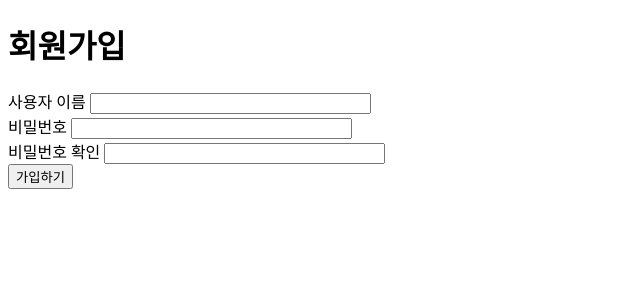
After one commit to kwangwoon-no1/ShedNote, a Flask app: page /register in a window 1280 px wide. The commit adds this page. Shown: the top 300 px of the page, without its empty margins (0-640 px from the left). Run offline with Flask 3, Linux system fonts and the light colour scheme.

Commit message:
회원가입 구현

```diff
--- a/app/__init__.py
+++ b/app/__init__.py
@@ -14,6 +14,8 @@ def create_app(config_class=Config):
     login_manager.init_app(app)
     login_manager.login_view = 'main.login'  # 로그인 페이지로 리디렉션
 
+    from app.models import User
+
     # user_loader 함수 등록
     @login_manager.user_loader
     def load_user(user_id):
@@ -23,4 +25,7 @@ def create_app(config_class=Config):
     from app.routes import main
     app.register_blueprint(main)
 
+    with app.app_context():
+        db.create_all()
+
     return app
--- a/app/config.py
+++ b/app/config.py
@@ -1,5 +1,5 @@
 # app/config.py
 class Config:
     SECRET_KEY = 'your-secret-key-here'  # CSRF와 세션을 위한 비밀 키
-    SQLALCHEMY_DATABASE_URI = 'sqlite:///instance/shednote.db'  # SQLite DB URI
+    SQLALCHEMY_DATABASE_URI = 'sqlite:///C:\shednote\instance/site.db'  # SQLite DB URI
     SQLALCHEMY_TRACK_MODIFICATIONS = False  # SQLAlchemy의 변경 추적 비활성화
--- a/app/forms.py
+++ b/app/forms.py
@@ -1,6 +1,7 @@
 from flask_wtf import FlaskForm
 from wtforms import StringField, PasswordField, SubmitField
 from wtforms.validators import DataRequired, Length, EqualTo
+
 
 class LoginForm(FlaskForm):
     username = StringField('Username', validators=[DataRequired()])
@@ -9,6 +10,5 @@ class LoginForm(FlaskForm):
 
 class RegisterForm(FlaskForm):
     username = StringField('Username', validators=[DataRequired(), Length(min=2, max=20)])
-    password = PasswordField('Password', validators=[DataRequired()])
-    confirm_password = PasswordField('Confirm Password', validators=[DataRequired(), EqualTo('password')])
-    submit = SubmitField('Sign Up')
+    password = PasswordField('Password', validators=[DataRequired(), Length(min=6)])
+    password_confirm = PasswordField('Confirm Password', validators=[DataRequired(), EqualTo('password', message='비밀번호가 일치하지 않습니다.')])
--- a/app/routes.py
+++ b/app/routes.py
@@ -45,3 +45,25 @@ def timetable():
 @login_required
 def storage():
     return render_template('storage.html')
+
+# 회원가입 페이지
+@main.route('/register', methods=['GET', 'POST'])
+def register():
+    form = RegisterForm()
+
+    if form.validate_on_submit():
+        username = form.username.data
+        password = form.password.data
+        # 비밀번호 해싱 (보안을 위해 필요)
+        from werkzeug.security import generate_password_hash
+        hashed_password = generate_password_hash(password)
+
+        # 새로운 사용자 객체 생성 후 저장
+        new_user = User(username=username, password=hashed_password)
+        db.session.add(new_user)
+        db.session.commit()
+
+        flash('회원가입이 완료되었습니다. 로그인 해주세요.', 'success')
+        return redirect(url_for('main.login'))  # 로그인 페이지로 리디렉션
+
+    return render_template('register.html', form=form)
--- a/app/templates/base.html
+++ b/app/templates/base.html
@@ -11,6 +11,7 @@
         <a href="{{ url_for('main.timetable') }}">Timetable</a>
         <a href="{{ url_for('main.storage') }}">Storage</a>
         <a href="{{ url_for('main.logout') }}">Logout</a>
+        <a href="{{ url_for('main.register') }}">Register</a>
     </nav>
     <main>
         {% block content %}{% endblock %}
--- /dev/null
+++ b/app/templates/register.html
@@ -0,0 +1,28 @@
+<!-- templates/signup.html -->
+<!DOCTYPE html>
+<html lang="ko">
+<head>
+    <meta charset="UTF-8">
+    <meta name="viewport" content="width=device-width, initial-scale=1.0">
+    <title>회원가입</title>
+</head>
+<body>
+    <h1>회원가입</h1>
+    <form method="POST" action="{{ url_for('main.register') }}">
+        {{ form.hidden_tag() }}
+        <div>
+            <label for="username">사용자 이름</label>
+            {{ form.username(size=32) }}
+        </div>
+        <div>
+            <label for="password">비밀번호</label>
+            {{ form.password(size=32) }}
+        </div>
+        <div>
+            <label for="password_confirm">비밀번호 확인</label>
+            {{ form.password_confirm(size=32) }}
+        </div>
+        <button type="submit">가입하기</button>
+    </form>
+</body>
+</html>
```
Also changed, not shown: app/models.py (+8 -0 lines), instance/site.db.
